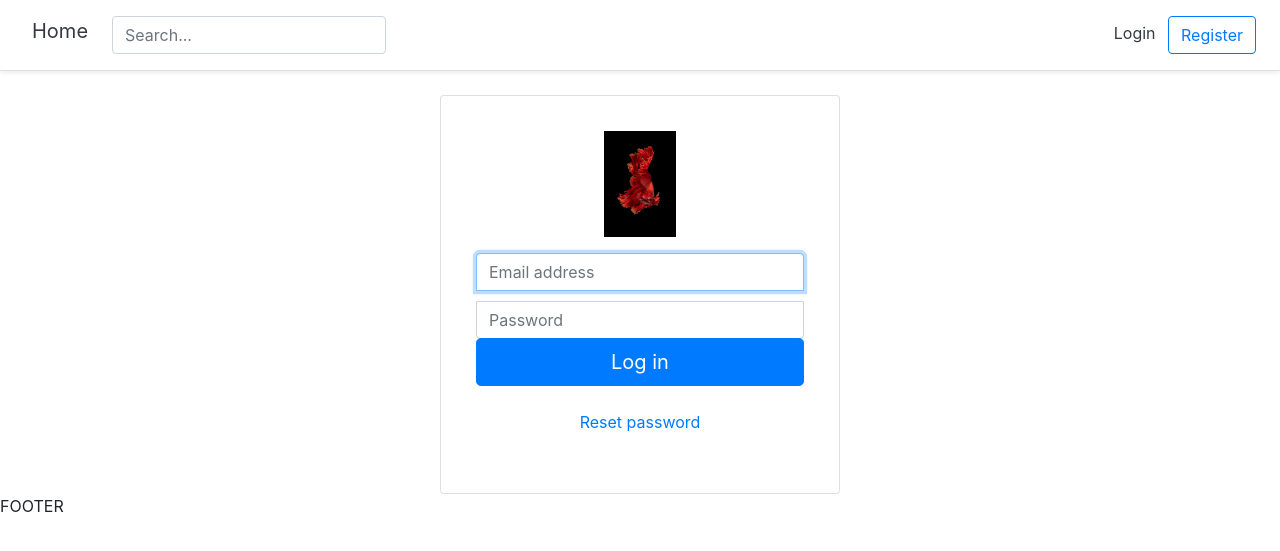
After one commit to luthecat/ChatServer, a Django app: template ChatServer/account/templates/account/login.html in a window 1280 px wide. The commit adds this page. Shown: the top 551 px of the page. Run offline with Django 3.2, Linux system fonts and the light colour scheme; the template is opened without the code that fills it, so the values that code supplies are empty.

Commit message:
I added login and logout

```diff
--- /dev/null
+++ b/ChatServer/account/templates/account/login.html
@@ -0,0 +1,73 @@
+{% extends 'base.html' %}
+{% load static %}
+
+{% block content %}
+
+
+<style type="text/css">
+
+  .card-signin {
+	  width: 100%;
+	  max-width: 400px;
+	  padding: 15px;
+	  margin: auto;
+  }
+
+  .form-signin input[type="email"] {
+    margin-bottom: 10px;
+    border-bottom-right-radius: 0;
+    border-bottom-left-radius: 0;
+  }
+  .form-signin input[type="password"] {
+    margin-bottom: -1px;
+    border-top-left-radius: 0;
+    border-top-right-radius: 0;
+  }
+
+
+</style>
+
+<div class="container-fluid">
+	<div class="row justify-content-center">
+		<div class="card card-signin">
+		  <div class="card-body">
+		    <form class="form-signin" method="post">{% csrf_token %}
+				<div class="d-flex flex-column pb-3">
+				<img class="img-fluid mx-auto d-block" src="{% static 'chat_images/fish.jpg' %}" alt="logo" width="72" height="72">
+				</div>
+				<input type="email" name="email" id="inputEmail" class="form-control" placeholder="Email address" required autofocus>
+
+				<input type="password" name="password" id="inputPassword" class="form-control" placeholder="Password" required>
+
+				{% for field in login_form %}
+				<p>
+				{% for error in field.errors %}
+				<p style="color: red">{{ error }}</p>
+				{% endfor %}
+				</p>
+				{% endfor %}
+				{% if login_form.non_field_errors %}
+				<div style="color: red">
+				<p>{{login_form.non_field_errors}}</p>
+				</div>
+
+				{% endif %}
+
+				<button class="btn btn-lg btn-primary btn-block" type="submit">Log in</button>
+				</form>
+
+				<div class="d-flex flex-column my-4">
+					<a class="m-auto" href="#">Reset password</a>
+				</div>
+		  </div>
+		</div>
+
+	</div>
+</div>
+
+
+
+
+
+
+{% endblock content %}
--- a/ChatServer/templates/static/header.html
+++ b/ChatServer/templates/static/header.html
@@ -44,14 +44,14 @@
                         <img class="account-image rounded-circle m-auto d-block dropdown-toggle" id="id_profile_links" data-toggle="dropdown" aria-haspopup="true" aria-expanded="false"
                          src="{{request.user.profile_image.url}}" alt="user logo" width="40" height="40">
                         <div class="dropdown-menu" aria-labelledby="id_profile_links">
-                            <a class="dropdown-item" href="#">Account</a>
-                            <a class="dropdown-item" href="#">Logout</a>
+                            <a class="dropdown-item" href="{%url 'login'%}">Account</a>
+                            <a class="dropdown-item" href="{%url 'logout'%}">Logout</a>
                         </div>
                     </div>
                     </div>
                     </div>
                 {% else %}
-                <a class="p-2 text-dark" href="#">Login</a>
+                <a class="p-2 text-dark" href="{%url 'login'%}">Login</a>
                 <a class="btn btn-outline-primary" href="{%url 'register'%}">Register</a>
                 {% endif %}
 
```
Also changed, not shown: ChatServer/ChatServer/urls.py (+6 -1 lines), ChatServer/account/forms.py (+15 -0 lines), ChatServer/account/views.py (+42 -4 lines).
